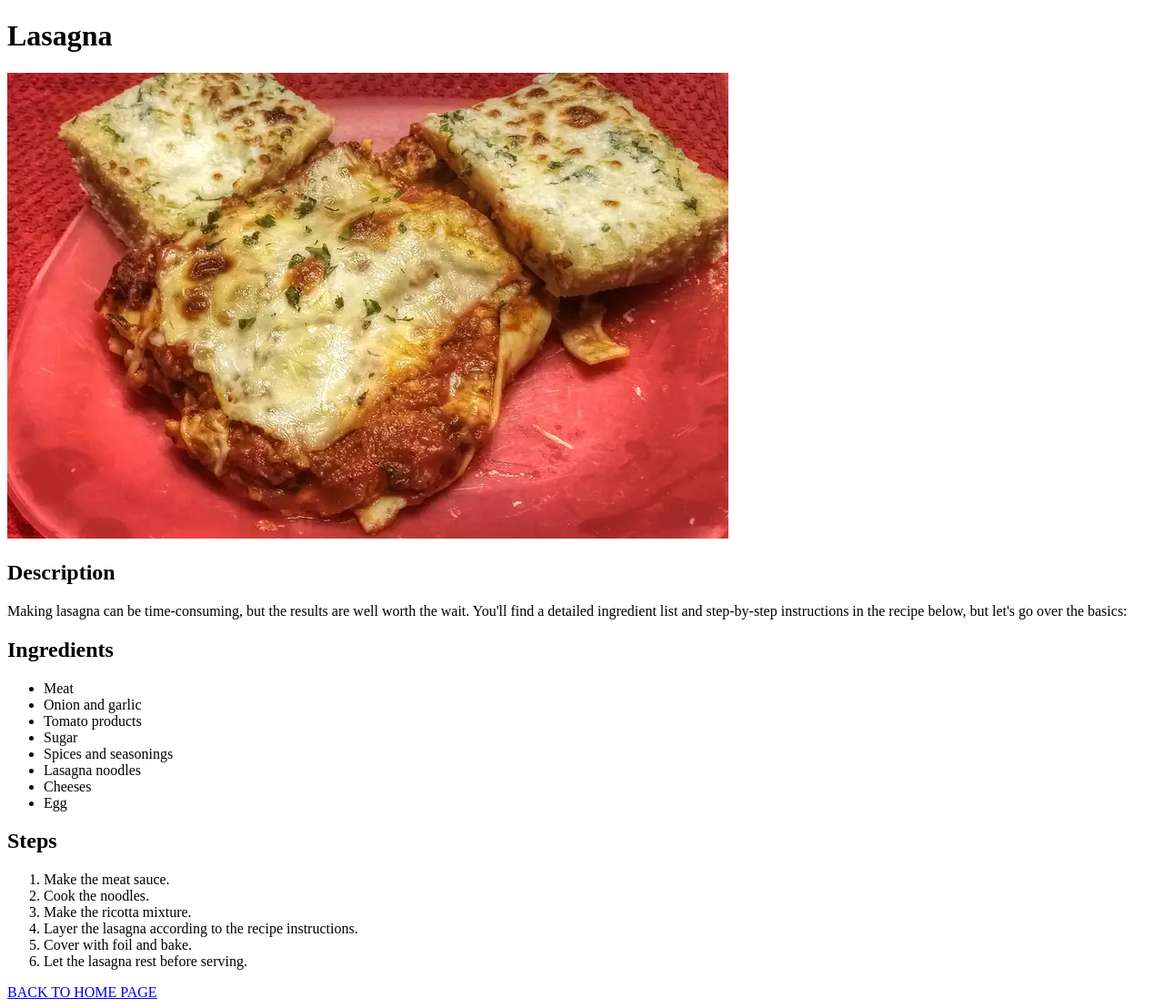
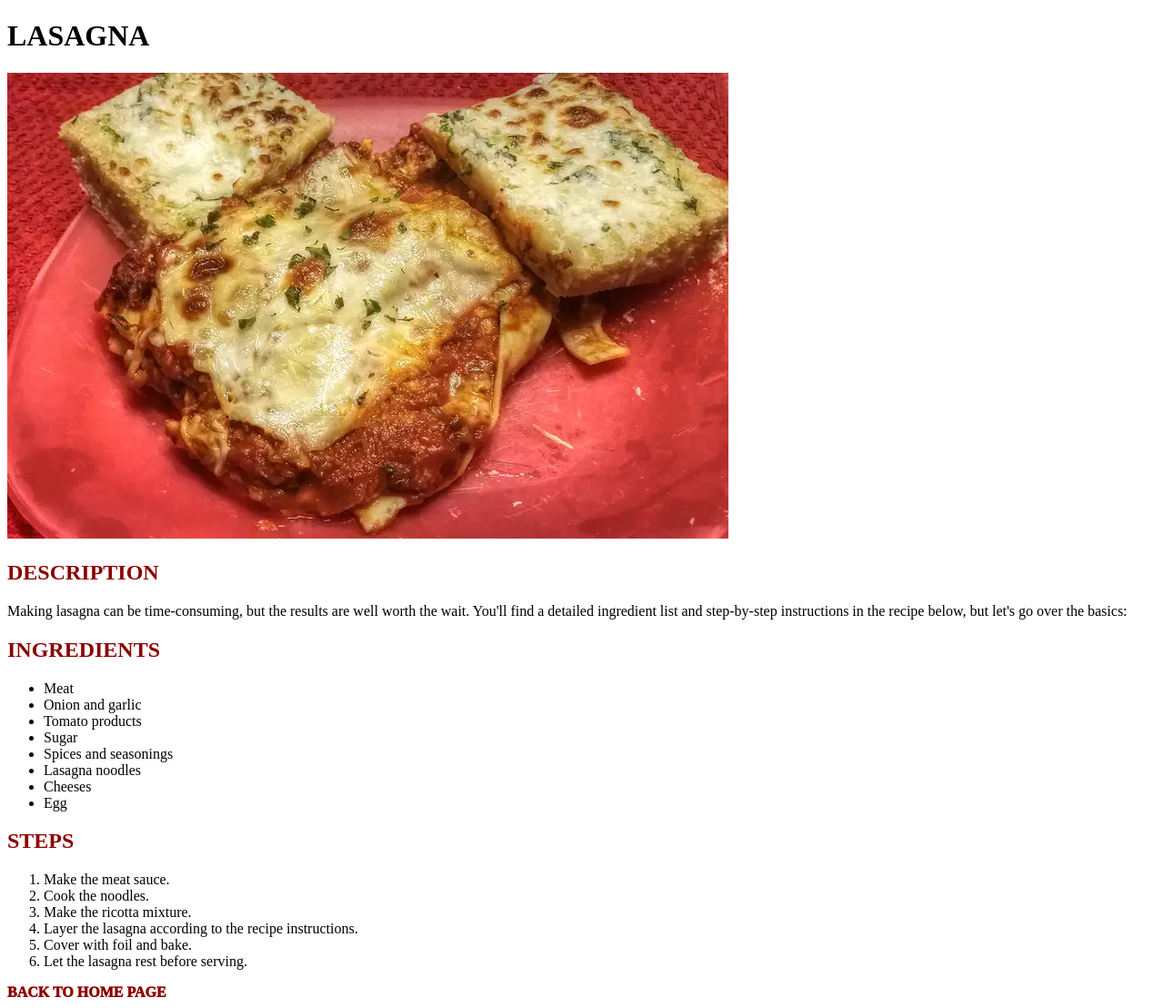
Before and after one commit to GSFSNSICIESA/odin-recipes, a plain HTML site: page recipes/lasagna.html in a window 1280 px wide. Shown: the whole page at 91% size. Drawn offline with Linux system fonts and the light colour scheme.

Commit message:
styled the pages

```diff
--- a/recipes/lasagna.html
+++ b/recipes/lasagna.html
@@ -4,10 +4,11 @@
     <meta charset="UTF-8">
     <meta name="viewport" content="width=device-width, initial-scale=1.0">
     <title>Document</title>
+    <link rel="stylesheet" href="../style.css">
 </head>
 <body>
     <h1>Lasagna</h1>
-    <img src="../images/Lasagna.webp" alt="Lasagna">
+    <img class="image" src="../images/Lasagna.webp" alt="Lasagna">
     <h2>Description</h2>
     <p>Making lasagna can be time-consuming, but the results are well worth the wait. You'll find a detailed ingredient list and step-by-step instructions in the recipe below, but let's go over the basics:</p>
     <h2>Ingredients</h2>
--- /dev/null
+++ b/style.css
@@ -0,0 +1,16 @@
+h1{
+    text-transform: uppercase;
+}
+a{
+    color: darkred;
+    font-weight: 1000;
+    text-decoration: none;
+}
+a:hover{
+    color: aqua;
+}
+
+h2{
+    text-transform: uppercase;
+    color:darkred;
+}
```
Also changed, not shown: index.html (+1 -0 lines), recipes/salmon.html (+1 -0 lines), 1 other file.
